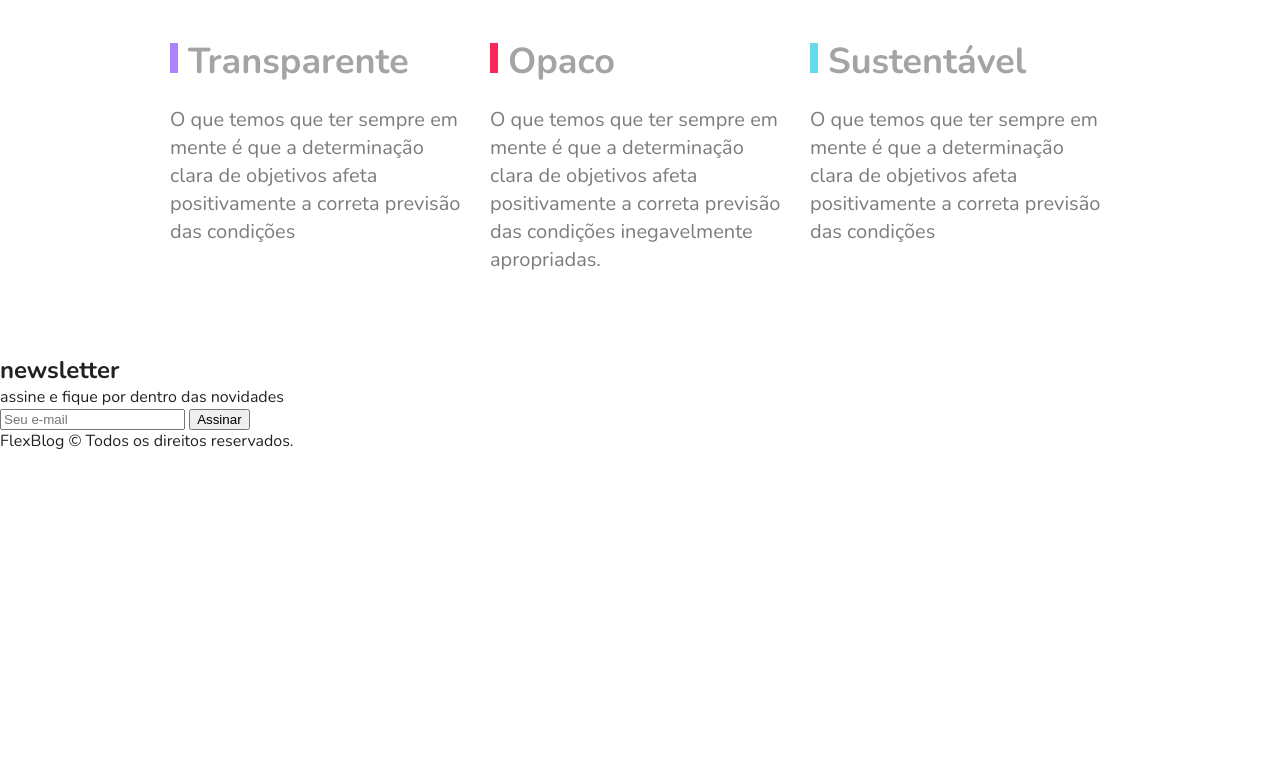
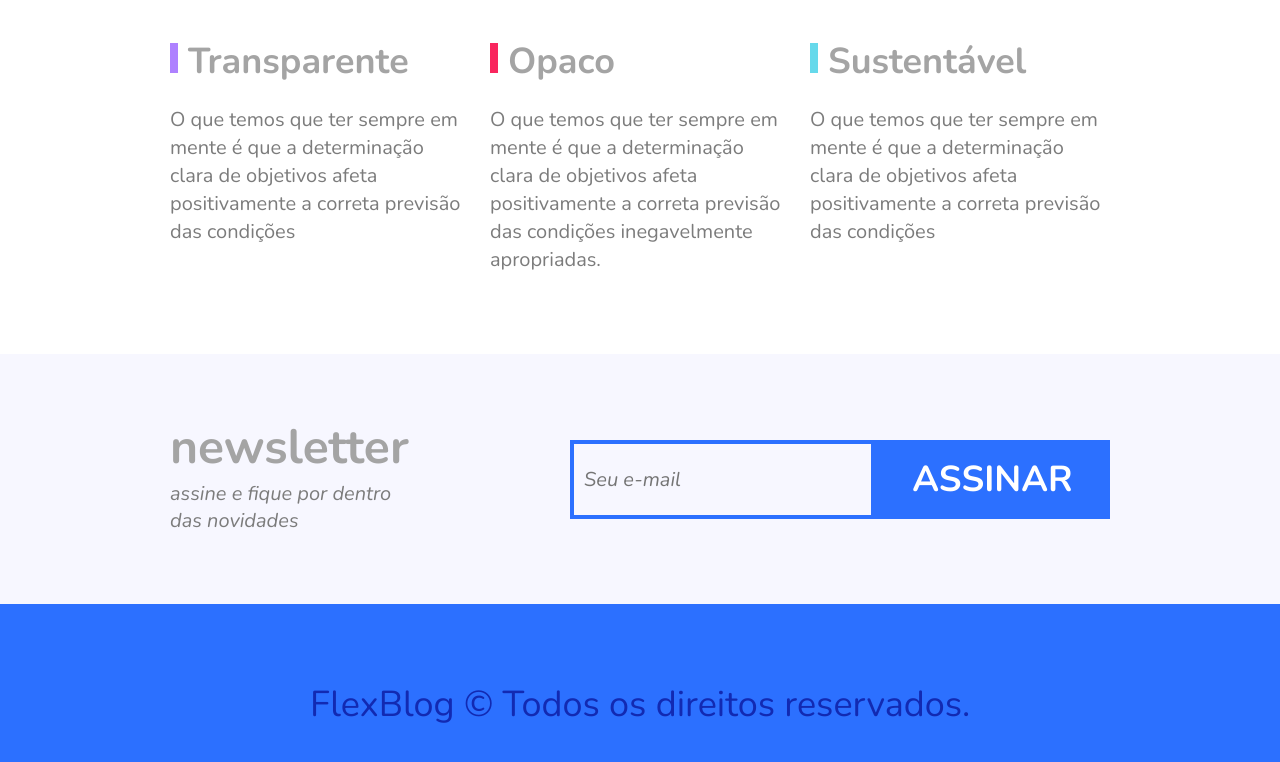
Before and after one commit to Thiteago/FlexBlog, a plain HTML site: page index.html in a window 1280 px wide. Shown: the part 2908-3670 px from the top of the page. Before the commit the page ends 3360 px from the top, so only its background shows below. Drawn offline with nearby package versions, Linux system fonts and the light colour scheme.

Commit message:
Finish page

```diff
--- a/css/style.css
+++ b/css/style.css
@@ -314,3 +314,87 @@ img{
     line-height: 1.4;
     color: #7c7c7c;
 }
+
+/* Newsletter */
+
+.newsletter{
+    background: #f7f7ff;
+    padding: 60px calc((100% - 960px)/2);
+    display: flex;
+    flex-wrap: wrap;
+}
+
+.newsletter-info{
+    flex: 1 1 240px;
+    margin: 0 10px;
+}
+
+.newsletter-info h1{
+    font-size: 3em;
+    color: #a4a4a4;
+}
+
+.newsletter-info p{
+    font-size: 1.25em;
+    font-style: italic;
+    max-width: 230px;
+    color: #7c7c7c;
+    margin-bottom: 10px;
+}
+
+.newsletter-form{
+    flex: 2 1 260px;
+    margin: 0 10px;
+    align-self: center;
+    display: flex;
+    flex-wrap: wrap;
+}
+
+.newsletter-form input{
+    flex: 3 1 200px;
+    font-size: 1.25em;
+    color: #7c7c7c;
+    font-style: italic;
+    font-family: "Nunito", Arial, Helvetica, sans-serif;
+    border: 4px solid #2c70ff;
+    background: transparent;
+    padding: 10px;
+    margin: 0px;
+    border-radius: 0px;
+}
+
+.newsletter-form button{
+    flex: 1 1 200px;
+    font-family: "Nunito", Arial, Helvetica, sans-serif;
+    font-size: 2.25em;
+    font-weight: bold;
+    text-transform: uppercase;
+    background: #2c70ff;
+    color: white;
+    margin: 0px;
+    cursor: pointer;
+    border: 0px;
+    padding: 15px 10px;
+}
+
+@media(max-width: 600px){
+    .newsletter-form button{
+        font-size: 1.5em;
+    }
+}
+
+/* Footer */
+
+.footer{
+    height: 200px;
+    display: flex;
+    background: #2c70ff;
+    align-items: center;
+}
+
+.footer p{
+    flex: 1;
+    text-align: center;
+    font-size: 2.25em;
+    color: #122ab2;
+}
```
